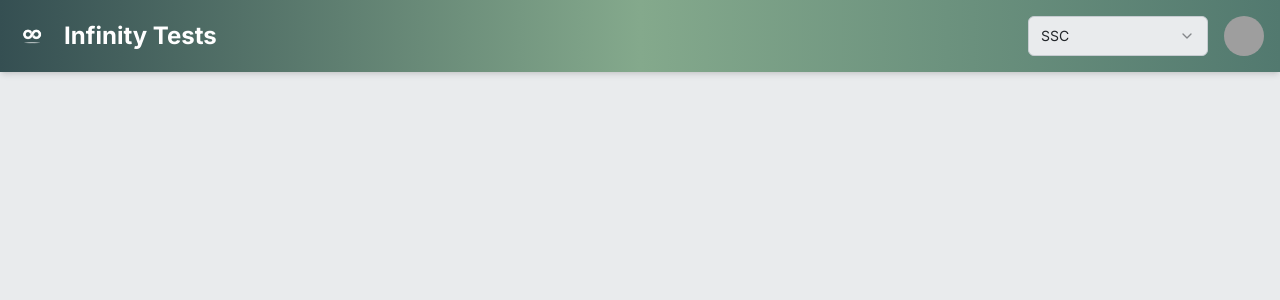
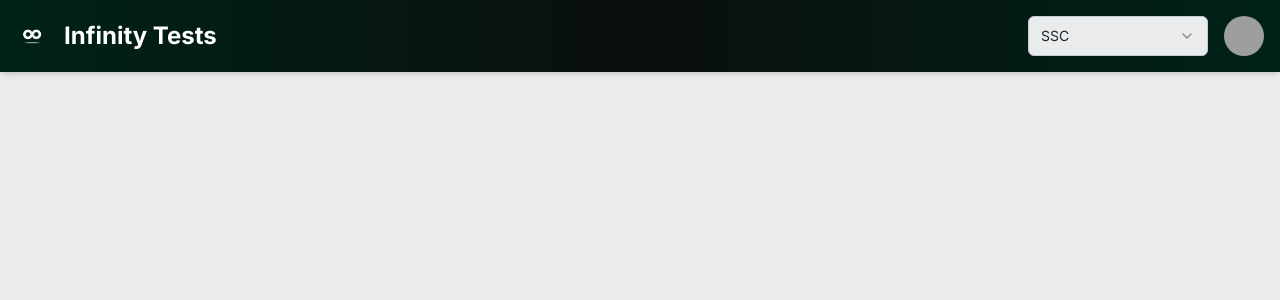
Before and after one commit to destx0/gquiz, a Next.js app: page /ssc in a window 1280 px wide. Shown: the top 300 px of the page. Built offline with nearby package versions, Linux system fonts and the light colour scheme; grey boxes are pictures that could not be loaded.

Commit message:
change header color

```diff
--- a/src/components/SSCHeader.jsx
+++ b/src/components/SSCHeader.jsx
@@ -26,7 +26,7 @@ const SSCHeader = () => {
 	};
 
 	return (
-		<div className="shadow-md p-4 flex items-center justify-between bg-gradient-to-r from-[#354f52] via-[#84a98c] to-[#52796f]">
+		<div className="shadow-md p-4 flex items-center justify-between bg-gradient-to-r from-[#002219] via-[#0A0F0E] to-[#002219]">
 			<div className="flex items-center">
 				<img
 					src="/infinity-icon.png"
```
